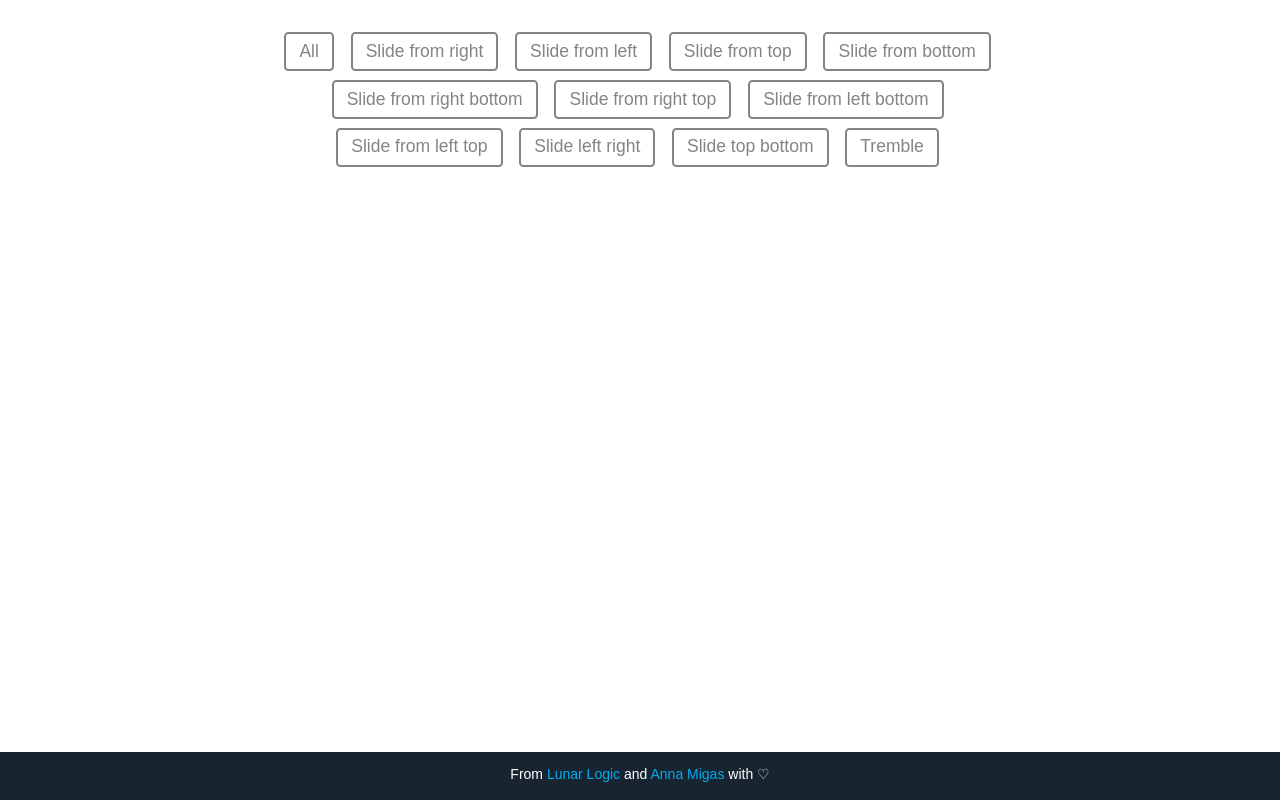
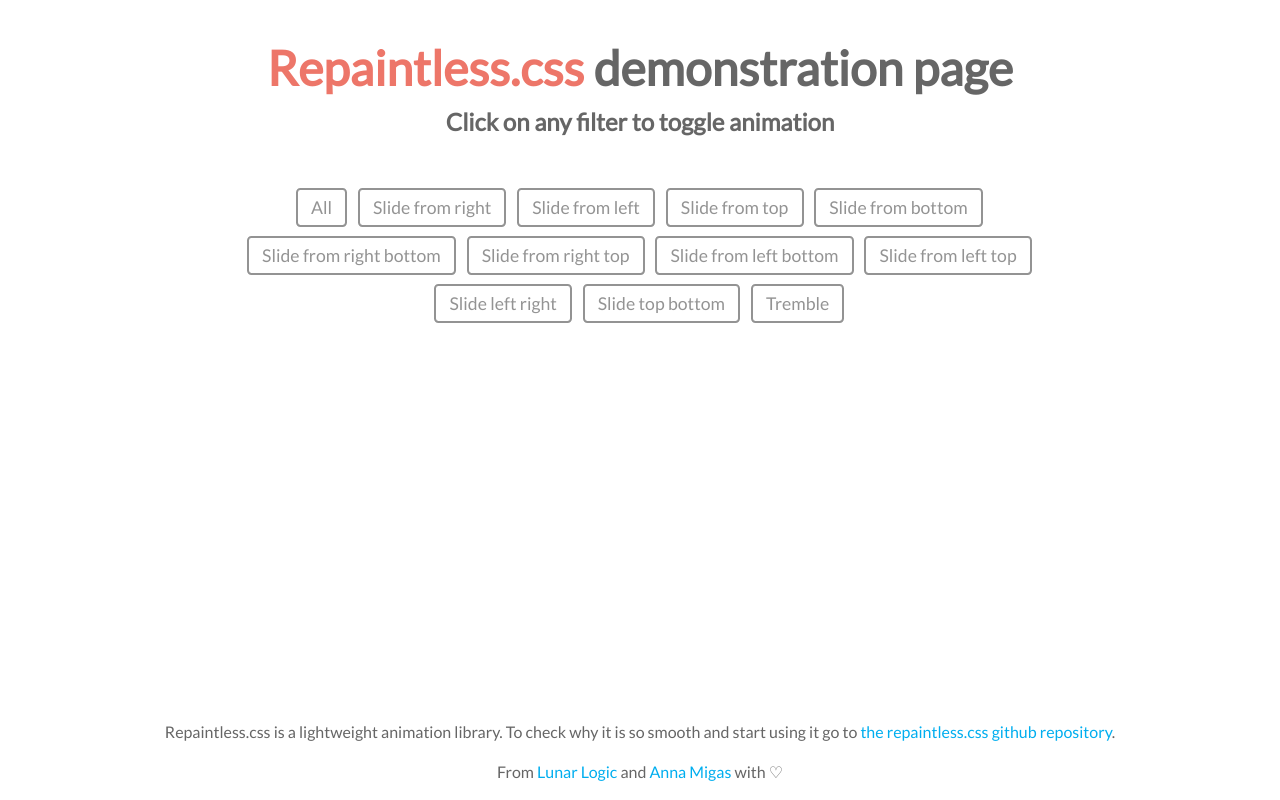
Before and after one commit to szynszyliszys/repaintless, a website: page index.html in a window 1280 px wide. Drawn offline with nearby package versions, Linux system fonts and the light colour scheme.

Commit message:
Move files here and there, add header and more info

```diff
--- a/gulpfile.js
+++ b/gulpfile.js
@@ -7,14 +7,14 @@
 var runSequence = require('run-sequence');
 
 gulp.task('sass-demo', function() {
-  return gulp.src('app/scss/styles.scss')
+  return gulp.src('scss/styles.scss')
   .pipe(sass({outputStyle: 'expanded'}))
   .pipe(autoprefixer('last 2 versions'))
-  .pipe(gulp.dest('app/css'));
+  .pipe(gulp.dest('css'));
 });
 
 gulp.task('watch', function() {
-  gulp.watch('app/scss/**/*.scss', ['sass-demo']);
+  gulp.watch('scss/**/*.scss', ['sass-demo']);
 });
 
 gulp.task('default', function(callback) {
--- a/index.html
+++ b/index.html
@@ -6,61 +6,66 @@
   <meta name="viewport" content="width=device-width, initial-scale=1">
   <title>Repaintless.css demo page</title>
 
+  <link href='https://fonts.googleapis.com/css?family=Lato:300,400' rel='stylesheet' type='text/css'>
   <link rel="stylesheet" type="text/css" href="css/styles.css"/>
 </head>
 
 <body>
   <div class="filters-container">
-    <label>
+    <headergroup>
+      <h1><strong>Repaintless.css</strong> demonstration page</h1>
+      <h2> Click on any filter to toggle animation </h2>
+    </headergroup>
+    <label class="single-filter">
       <input type="checkbox" rel="element-animated" />
       <span>All</span>
     </label>
-    <label>
+    <label class="single-filter">
       <input type="checkbox" rel="slide-from-right" />
       <span>Slide from right</span>
     </label>
-    <label>
+    <label class="single-filter">
       <input type="checkbox" rel="slide-from-left" />
       <span>Slide from left</span>
     </label>
-    <label>
+    <label class="single-filter">
       <input type="checkbox" rel="slide-from-top" />
       <span>Slide from top</span>
     </label>
-    <label>
+    <label class="single-filter">
       <input type="checkbox" rel="slide-from-bottom" />
       <span>Slide from bottom</span>
     </label>
-    <label>
+    <label class="single-filter">
       <input type="checkbox" rel="slide-from-right-bottom" />
       <span>Slide from right bottom</span>
     </label>
-    <label>
+    <label class="single-filter">
       <input type="checkbox" rel="slide-from-right-top" />
       <span>Slide from right top</span>
     </label>
-    <label>
+    <label class="single-filter">
       <input type="checkbox" rel="slide-from-left-bottom" />
       <span>Slide from left bottom</span>
     </label>
-    <label>
+    <label class="single-filter">
       <input type="checkbox" rel="slide-from-left-top" />
       <span>Slide from left top</span>
     </label>
-    <label>
+    <label class="single-filter">
       <input type="checkbox" rel="slide-left-right" />
       <span>Slide left right</span>
     </label>
-    <label>
+    <label class="single-filter">
       <input type="checkbox" rel="slide-top-bottom" />
       <span>Slide top bottom</span>
     </label>
-    <label>
+    <label class="single-filter">
       <input type="checkbox" rel="tremble" />
       <span>Tremble</span>
     </label>
   </div>
-  <div class="main-container" role="main">
+  <section class="main-container" role="main">
     <div class="test element-animated slide-from-right"></div>
     <div class="test element-animated slide-from-left"></div>
     <div class="test element-animated slide-from-top"></div>
@@ -72,9 +77,15 @@
     <div class="test element-animated slide-left-right"></div>
     <div class="test element-animated slide-top-bottom"></div>
     <div class="test element-animated tremble"></div>
-  </div>
+  </section>
+
   <footer role="contentinfo">
-    <p>From <a href="http://lunarlogic.io">Lunar Logic</a> and <a href="https://twitter.com/szynszyliszys">Anna Migas</a> with &#9825</p>
+    <p>
+      Repaintless.css is a lightweight animation library. To check why it is so smooth and start using it go to <a href="https://github.com/szynszyliszys/repaintless">the repaintless.css github repository</a>.
+    </p>
+    <p>
+      From <a href="http://lunarlogic.io">Lunar Logic</a> and <a href="https://twitter.com/szynszyliszys">Anna Migas</a> with &#9825
+    </p>
   </footer>
   <script src="http://code.jquery.com/jquery-1.12.0.min.js"></script>
   <script src="js/index.js"></script>
--- a/scss/config/_page-config.scss
+++ b/scss/config/_page-config.scss
@@ -11,6 +11,9 @@
 body {
   margin: 0 0 $footer-height;
   background-color: white;
-  font-size: 14px;
   overflow-x: hidden;
+  color: $default-grey;
+  font-family: 'Lato', 'Helvetica', 'Arial', sans-serif;
+  line-height: 1.5;
+  font-size: 1em;
 }
--- a/scss/config/_variables.scss
+++ b/scss/config/_variables.scss
@@ -1,6 +1,6 @@
 // sizes
 
-$footer-height: 3rem;
+$footer-height: 6rem;
 
 // colors
 
--- a/scss/demo/_demo-page-styles.scss
+++ b/scss/demo/_demo-page-styles.scss
@@ -1,49 +1,20 @@
 $element-side-size: 100px;
 
-.filters-container {
-  width: 80%;
-  max-width: 800px;
-  margin: 2rem auto;
-  text-align: center;
+h1, h2 {
+  margin: 0;
+}
 
-  label {
-    display: inline-block;
+h1 {
+  font-size: 3em;
+
+  strong {
+    color: lighten($demo-item-red,10);
   }
+}
 
-  span {
-    display: inline-block;
-    margin-right: .5em;
-    margin-bottom: .5em;
-    padding: 0.5em 0.75em;
-    border-radius: .25em;
-    font-size: 1.25em;
-    line-height: 1em;
-    color: $default-grey;
-    background-color: transparent;
-    border: 2px solid $default-grey;
-    cursor: pointer;
-    opacity: .8;
-
-    &:hover {
-      border: 2px solid $demo-item-red;
-    }
-  }
-
-  input {
-    opacity: 0;
-    width: 0;
-    height: 0;
-  }
-
-  input:focus + span {
-    border: 2px solid $demo-item-red;
-  }
-
-  input:checked + span {
-    background-color: $demo-item-red;
-    border: 2px solid $demo-item-red;
-    color: white;
-  }
+headergroup {
+  display: block;
+  margin: 1em 0 3em;
 }
 
 .test {
--- /dev/null
+++ b/scss/demo/_filters.scss
@@ -0,0 +1,47 @@
+$filters-color: $demo-item-red;
+
+.filters-container {
+  width: 85%;
+  max-width: 900px;
+  margin: 2rem auto;
+  text-align: center;
+}
+
+.single-filter {
+  display: inline-block;
+
+  span {
+    display: inline-block;
+    margin-right: .25em;
+    margin-bottom: .5em;
+    padding: 0.5em 0.75em;
+    border-radius: .25em;
+    font-size: 1.1em;
+    line-height: 1em;
+    color: $default-grey;
+    background-color: transparent;
+    border: 2px solid $default-grey;
+    cursor: pointer;
+    opacity: .7;
+
+    &:hover {
+      border: 2px solid $filters-color;
+    }
+  }
+
+  input {
+    opacity: 0;
+    width: 0;
+    height: 0;
+  }
+
+  input:focus + span {
+    border: 2px solid $filters-color;
+  }
+
+  input:checked + span {
+    background-color: $filters-color;
+    border: 2px solid $filters-color;
+    color: white;
+  }
+}
--- a/scss/_footer.scss
+++ b/scss/demo/_footer.scss
@@ -4,7 +4,5 @@
   width: 100%;
   left: 0;
   bottom: 0;
-  background-color: $brand-color;
-  color: white;
   text-align: center;
 }
--- a/scss/styles.scss
+++ b/scss/styles.scss
@@ -16,6 +16,7 @@
 @import 'animations/slide-from-left-top';
 @import 'animations/tremble';
 
+@import 'demo/filters';
 @import 'demo/footer';
 
 @import 'demo/demo-page-styles';
```
Also changed, not shown: css/styles.css.
